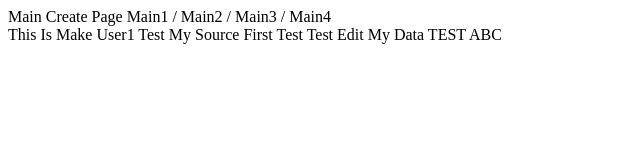
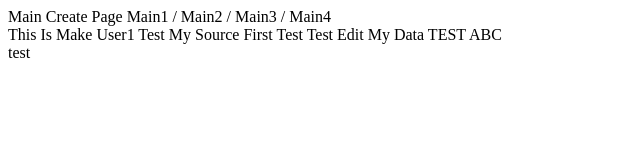
Before and after one commit to goinmul74/company-project, a plain HTML site: page index.html in a window 1280 px wide. Shown: the full height of the page, 0-640 px from the left. Drawn offline with Linux system fonts and the light colour scheme.

Commit message:
LEADER DEV01 footer edit

```diff
--- a/index.html
+++ b/index.html
@@ -10,6 +10,6 @@
     <main>
       This Is Make User1 Test My Source First Test Test Edit My Data TEST ABC
     </main>
-    <footer></footer>
+    <footer>test</footer>
   </body>
 </html>
```
